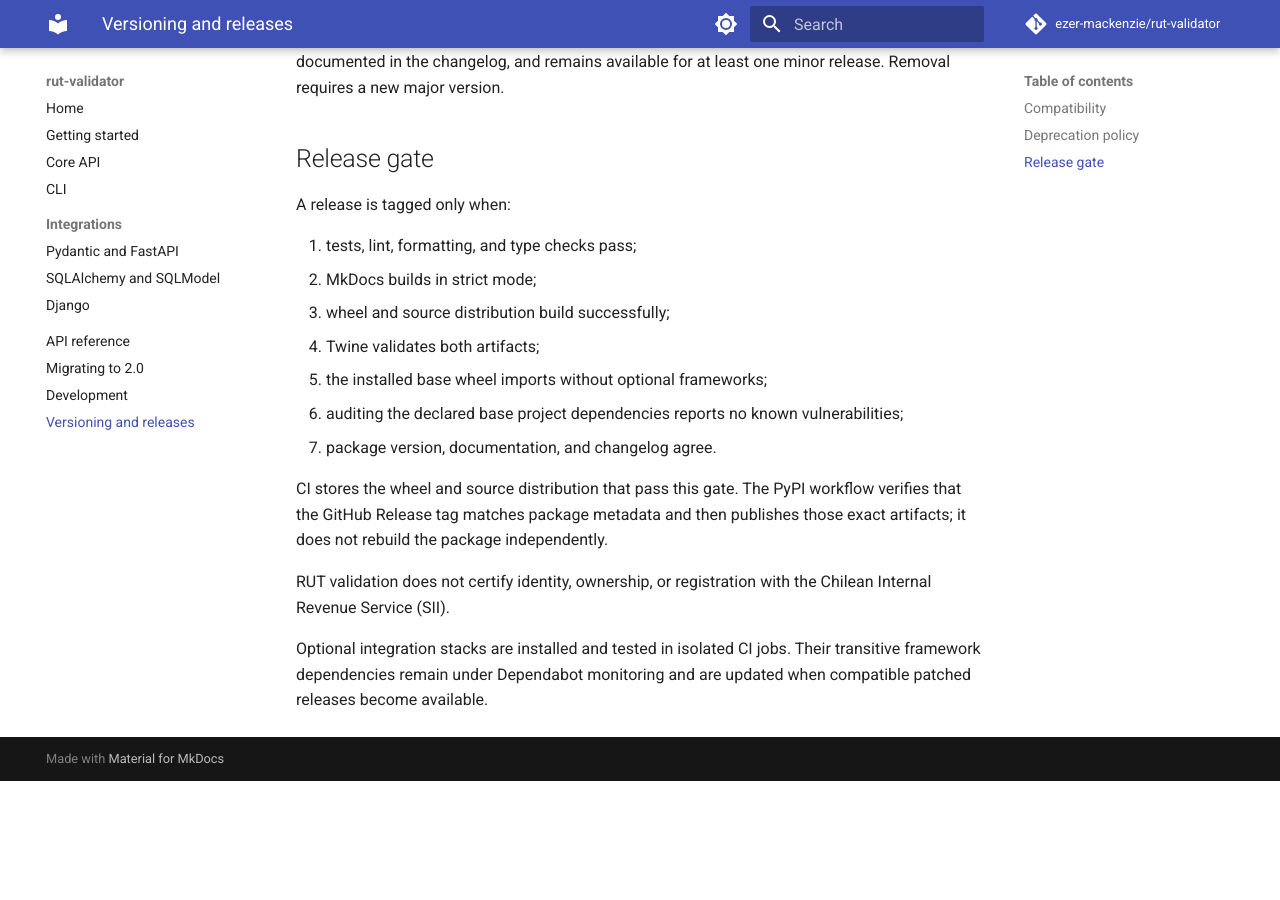
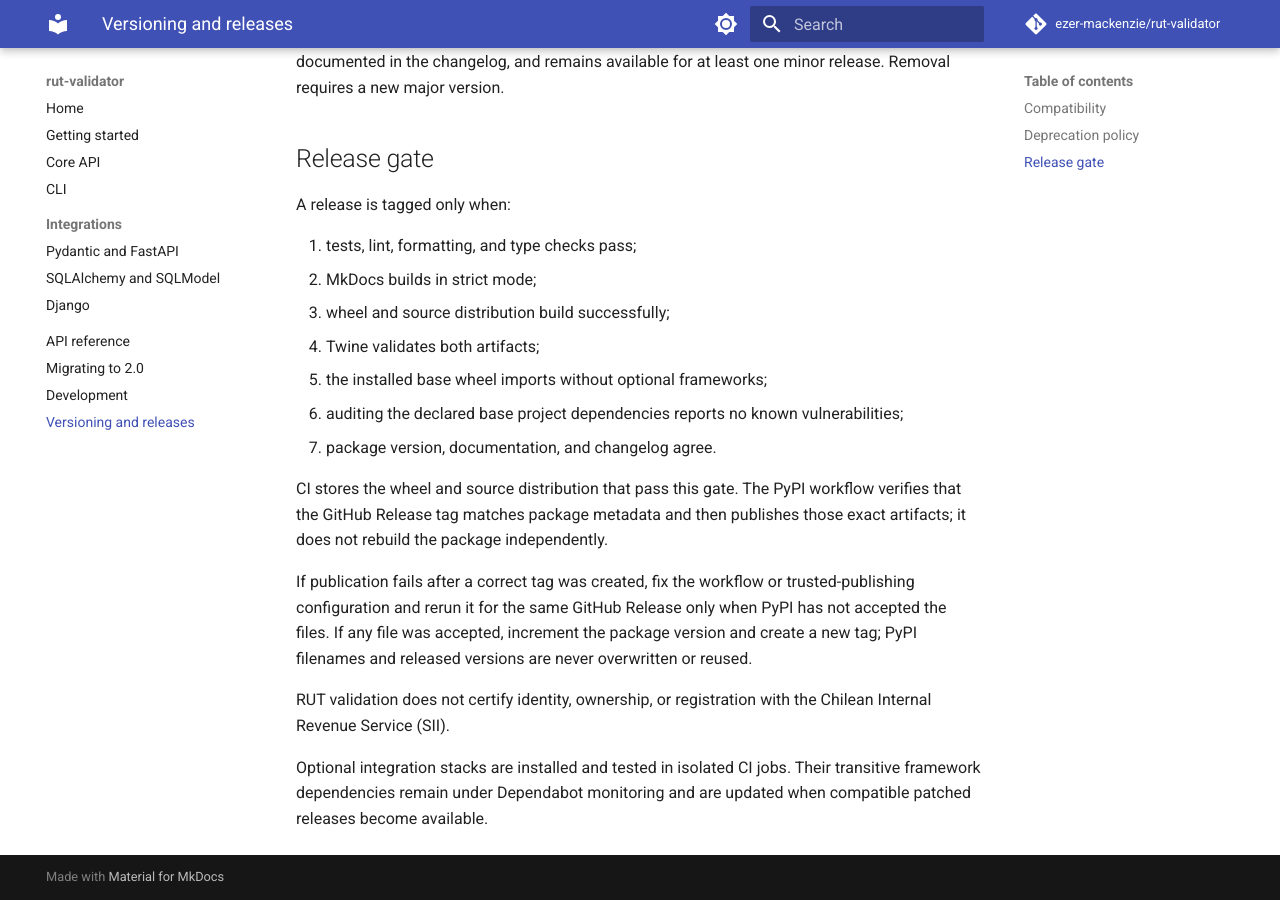
Before and after one commit to ezer-mackenzie/rut-validator, an MkDocs documentation site: the page built from docs/release-policy.md, in a window 1280 px wide and 900 px high, scrolled down 693 px. Built offline with MkDocs 1.6.1 and Material for MkDocs 9.7.7, drawn with Linux system fonts in a browser that asks for light colours; comment, search, counter and statistics services are not loaded; before the commit the page ends 1474 px from its top, so only the background shows below that.

Commit message:
docs: finalize version 2 release guidance
Co-authored-by: Codex <noreply@openai.com>

```diff
--- a/docs/release-policy.md
+++ b/docs/release-policy.md
@@ -41,6 +41,12 @@ CI stores the wheel and source distribution that pass this gate. The PyPI
 workflow verifies that the GitHub Release tag matches package metadata and then
 publishes those exact artifacts; it does not rebuild the package independently.
 
+If publication fails after a correct tag was created, fix the workflow or
+trusted-publishing configuration and rerun it for the same GitHub Release only
+when PyPI has not accepted the files. If any file was accepted, increment the
+package version and create a new tag; PyPI filenames and released versions are
+never overwritten or reused.
+
 RUT validation does not certify identity, ownership, or registration with the
 Chilean Internal Revenue Service (SII).
 
```
Also changed, not shown: CHANGELOG.md (+2 -2 lines).
